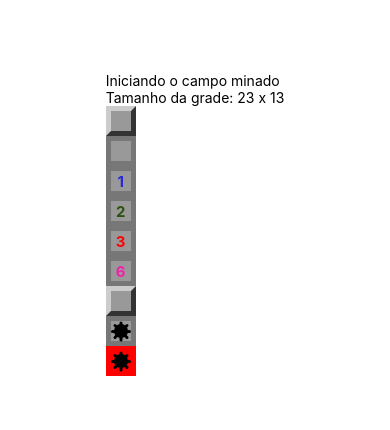
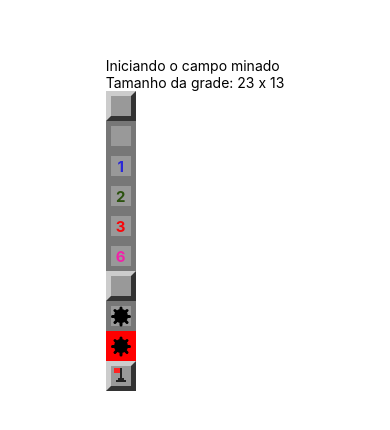
Before and after one commit to jacksbruno/campo_minado, a React Native app: screen / in a window 390 px wide. Shown: the part 198-628 px from the top of the page. Built offline with nearby package versions, Linux system fonts and the light colour scheme.

Commit message:
Implementando o componente Flag

```diff
--- a/App.js
+++ b/App.js
@@ -19,6 +19,7 @@
           <Field mined />
           <Field mined opened />
           <Field mined opened exploded />
+          <Field flagged />
         </View>
       </SafeAreaView>
     )
--- a/src/components/Field.js
+++ b/src/components/Field.js
@@ -2,14 +2,16 @@
 import { StyleSheet, View, Text } from 'react-native'
 import params from '../params'
 import Mine from './Mine'
+import Flag from './Flag'
 
 export default props => {
-  const { mined, opened, nearMines, exploded } = props
+  const { mined, opened, nearMines, exploded, flagged } = props
 
   const styleField = [styles.field]
   if(opened) styleField.push(styles.opened)
   if(exploded) styleField.push(styles.exploded)
-  if(styleField.length == 1) styleField.push(styles.regular)
+  if(flagged) styleField.push(styles.flagged)
+  if(!opened && !exploded) styleField.push(styles.regular)
 
   let color = null
   if(nearMines > 0) {
@@ -32,6 +34,13 @@
         mined && opened
         ?
         <Mine />
+        :
+        false
+      }
+      {
+        flagged && !opened
+        ?
+        <Flag />
         :
         false
       }
--- /dev/null
+++ b/src/components/Flag.js
@@ -0,0 +1,71 @@
+import React from 'react'
+import { StyleSheet, View } from 'react-native'
+
+export default props => {
+  return (
+    <View style={styles.container}>
+      <View style={[styles.flagpole, props.bigger ? styles.flagpoleBigger : null]} />
+      <View style={[styles.flag, props.bigger ? styles.flagBigger : null]} />
+      <View style={[styles.base1, props.bigger ? styles.base1Bigger : null]} />
+      <View style={[styles.base2, props.bigger ? styles.base2Bigger: null]} />
+    </View>
+  )
+}
+
+const styles = StyleSheet.create({
+  container: {
+    marginTop: 2
+  },
+  flagpole: {
+    position: 'absolute',
+    height: 14,
+    width: 2,
+    backgroundColor: '#222',
+    marginLeft: 9
+  },
+  flag: {
+    position: 'absolute',
+    height: 5,
+    width: 6,
+    backgroundColor: '#f22',
+    marginLeft: 3
+  },
+  base1: {
+    position: 'absolute',
+    height: 2,
+    width: 6,
+    backgroundColor: '#222',
+    marginLeft: 7,
+    marginTop: 10
+  },
+  base2: {
+    position: 'absolute',
+    height: 2,
+    width: 10,
+    backgroundColor: '#222',
+    marginLeft: 5,
+    marginTop: 12
+  },
+  flagpoleBigger: {
+    height: 28,
+    width: 4,
+    marginLeft: 16
+  },
+  flagBigger: {
+    height: 10,
+    width: 14,
+    marginLeft: 3
+  },
+  base1Bigger: {
+    height: 4,
+    width: 12,
+    marginTop: 20,
+    marginLeft: 12
+  },
+  base2Bigger: {
+    height: 4,
+    width: 20,
+    marginLeft: 8,
+    marginTop: 24
+  }
+})
```
